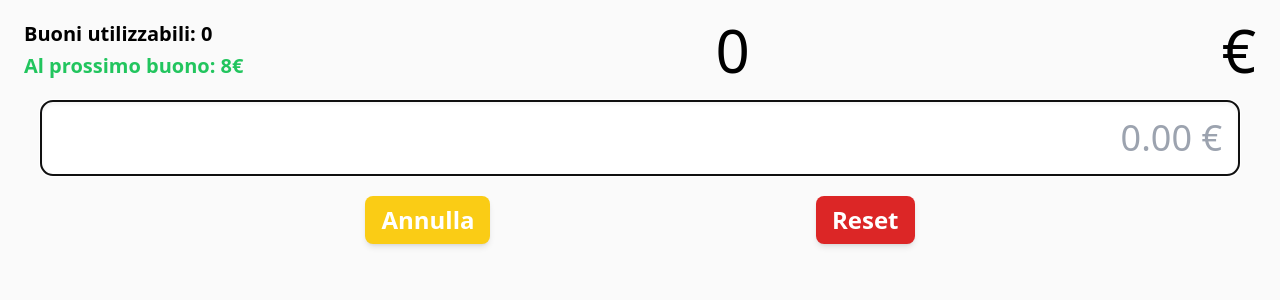
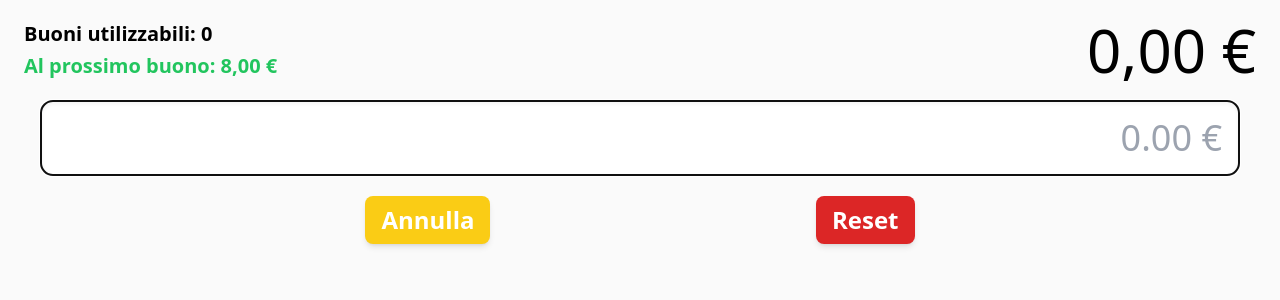
Before and after one commit to andrea-dam/app-spesa, a Vue app: page / in a window 1280 px wide. Shown: the top 300 px of the page. Built offline with nearby package versions, Linux system fonts and the light colour scheme.

Commit message:
Conversione dei numeri in valute

```diff
--- a/src/App.vue
+++ b/src/App.vue
@@ -3,10 +3,9 @@
         <div class="flex items-center justify-between px-6 py-5 text-6xl">
             <div class="flex flex-col gap-1 text-xl font-semibold">
                 <span>Buoni utilizzabili: {{ totBuoni }}</span>
-                <span :class="coloreSpreco">Al prossimo buono: {{ spreco.toLocaleString() }}€</span>
+                <span :class="coloreSpreco">Al prossimo buono: {{ spreco.toLocaleString("it-IT", currencyOptions) }}</span>
             </div>
-            <span>{{ result.toLocaleString() }}</span>
-            <span>€</span>
+            <span>{{ result.toLocaleString("it-IT", currencyOptions) }}</span>
         </div>
 
         <form @submit.prevent="addItem" @reset.prevent="reset" class="flex w-full flex-col justify-center px-10">
@@ -36,7 +35,7 @@
                         v-for="articolo in articoliInseriti"
                         :key="articolo.id"
                         class="flex justify-between transition-all duration-300 ease-out">
-                        <div class="w-16 text-right">{{ articolo.quantity.toLocaleString() }} €</div>
+                        <div class="w-24 text-right">{{ articolo.quantity.toLocaleString("it-IT", currencyOptions) }}</div>
                         <Icon role="button" @click="removeItem(articolo.id)" icon="tabler:circle-x-filled" class="text-4xl text-red-500" />
                     </li>
                 </TransitionGroup>
@@ -97,4 +96,6 @@ const reset = () => {
 };
 
 const inputFocus = () => input.value.focus();
+
+const currencyOptions = { style: "currency", currency: "EUR", minimumFractionDigits: 2, maximumFractionDigits: 2 };
 </script>
```
